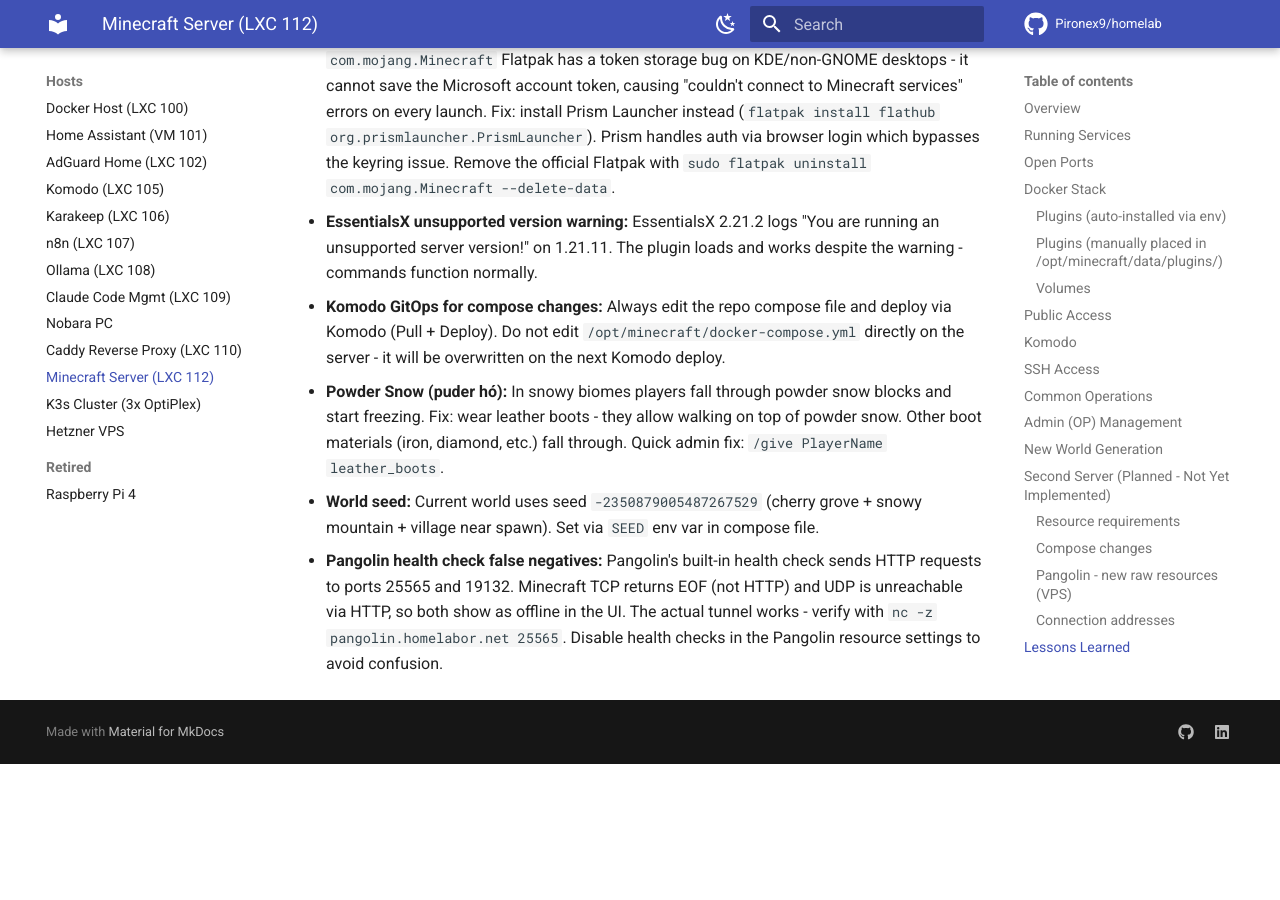
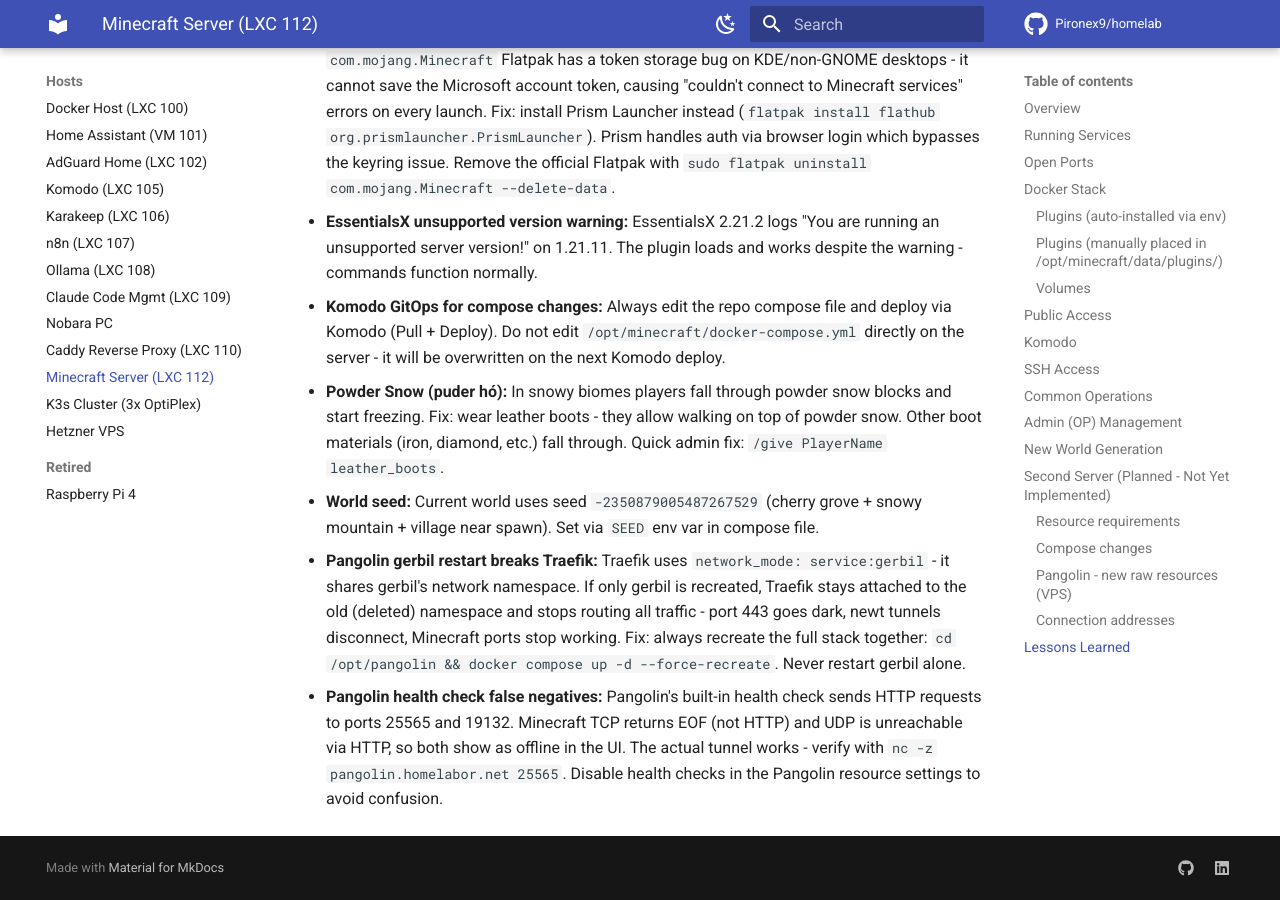
Before and after one commit to Pironex9/homelab, an MkDocs documentation site: the page built from docs/hosts/minecraft.md, in a window 1280 px wide and 900 px high, scrolled down 7496 px. Built offline with MkDocs 1.6.1 and Material for MkDocs 9.7.7, drawn with Linux system fonts in a browser that asks for light colours; comment, search, counter and statistics services are not loaded; before the commit the page ends 8260 px from its top, so only the background shows below that.

Commit message:
Document Pangolin gerbil restart failure mode
Traefik uses network_mode: service:gerbil - recreating gerbil alone
orphans Traefik in the old namespace, breaking all routing. Always
use docker compose up -d --force-recreate for the full stack.

```diff
--- a/docs/hosts/minecraft.md
+++ b/docs/hosts/minecraft.md
@@ -264,4 +264,5 @@
 - **Komodo GitOps for compose changes:** Always edit the repo compose file and deploy via Komodo (Pull + Deploy). Do not edit `/opt/minecraft/docker-compose.yml` directly on the server - it will be overwritten on the next Komodo deploy.
 - **Powder Snow (puder hó):** In snowy biomes players fall through powder snow blocks and start freezing. Fix: wear leather boots - they allow walking on top of powder snow. Other boot materials (iron, diamond, etc.) fall through. Quick admin fix: `/give PlayerName leather_boots`.
 - **World seed:** Current world uses seed `-2350879005487267529` (cherry grove + snowy mountain + village near spawn). Set via `SEED` env var in compose file.
+- **Pangolin gerbil restart breaks Traefik:** Traefik uses `network_mode: service:gerbil` - it shares gerbil's network namespace. If only gerbil is recreated, Traefik stays attached to the old (deleted) namespace and stops routing all traffic - port 443 goes dark, newt tunnels disconnect, Minecraft ports stop working. Fix: always recreate the full stack together: `cd /opt/pangolin && docker compose up -d --force-recreate`. Never restart gerbil alone.
 - **Pangolin health check false negatives:** Pangolin's built-in health check sends HTTP requests to ports 25565 and 19132. Minecraft TCP returns EOF (not HTTP) and UDP is unreachable via HTTP, so both show as offline in the UI. The actual tunnel works - verify with `nc -z pangolin.homelabor.net 25565`. Disable health checks in the Pangolin resource settings to avoid confusion.
```
